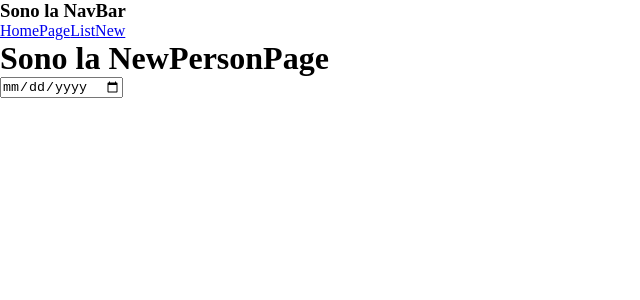
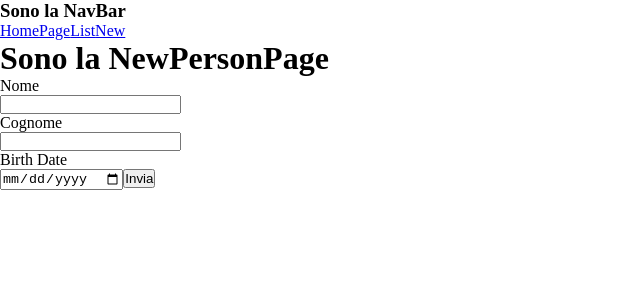
Before and after one commit to riccardo-ottavi/birthdayRememberer, a React (Vite) app: page /new in a window 1280 px wide. Shown: the top 300 px of the page, without its empty margins (0-640 px from the left). Built offline with nearby package versions, Linux system fonts and the light colour scheme.

Commit message:
inizializza il form add person

```diff
--- a/src/pages/ListPage.jsx
+++ b/src/pages/ListPage.jsx
@@ -19,13 +19,14 @@ export default function ListPage() {
         <>
             <h1>Sono la ListPage</h1>
 
-            {people.map(person => (
-                <div key={person?.id}>
-                    <p>{person?.firstName}</p>
-                    <p>{person?.lastName}</p>
-                    <p>{person?.birthDate}</p>
-                </div>
-            ))}
+            {people?.map(person => {
+                const birthDate = new Date(person?.birthDate);
+                return (
+                    <div key={person?.id}>
+                        {person?.firstName} {person?.lastName} - {birthDate?.toLocaleDateString("it-IT")}
+                    </div>
+                )
+            })}
         </>
 
     )
--- a/src/pages/NewPersonPage.jsx
+++ b/src/pages/NewPersonPage.jsx
@@ -1,8 +1,32 @@
+import { useState } from "react"
+
 export default function NewPersonPage(){
+
+    const [formData, setFormData] = useState([{}])
+
+    function handleSubmit(e){
+        e.preventDefault()
+        console.log("Form inviato", formData)
+    }
+
+    function setFieldValue(e){
+        const { value, name } = e.target;
+        setFormData({ ...formData, [name]: value });
+    }
+
     return(
         <div>
            <h1>Sono la NewPersonPage</h1>
-            <input type="date" />
+           <form onSubmit={handleSubmit}>
+            <p>Nome</p>
+            <input type="text" name="firstName" onChange={setFieldValue}/>
+            <p>Cognome</p>
+            <input type="text" name="lastName" onChange={setFieldValue}/>
+            <p>Birth Date</p>
+            <input type="date" name="birthDate" onChange={setFieldValue}/>
+            <button type="submit">Invia</button>
+           </form>
+
         </div>
 
     )
```
